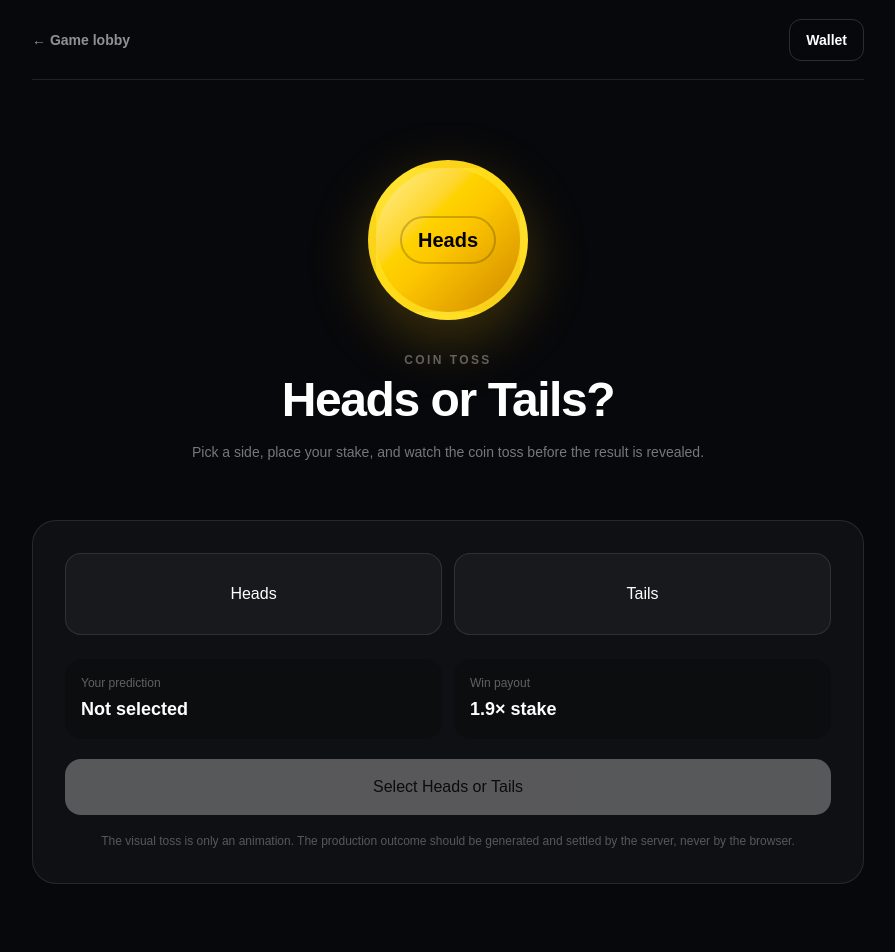
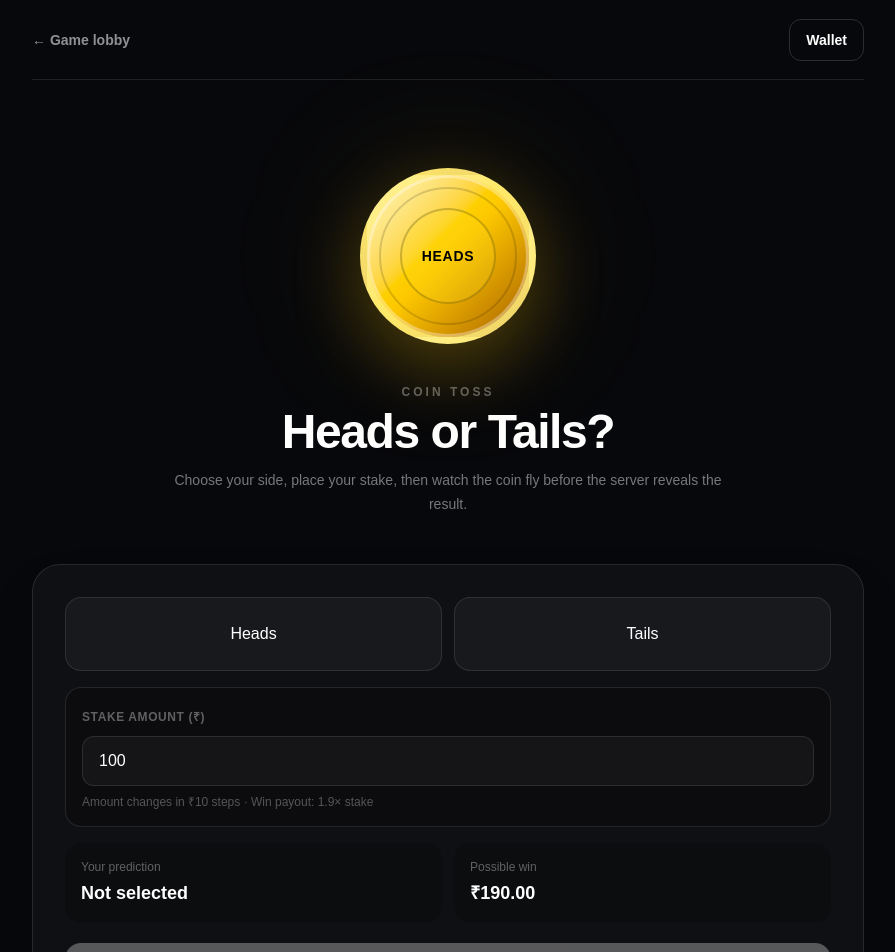
Before and after one commit to Jagdish2729/real-money-games, a Next.js app in the folder apps/web/: page /games/coin-toss in a window 1280 px wide. Shown: the top 952 px of the page, without its empty margins (192-1087 px from the left). Built offline with nearby package versions, Linux system fonts and the light colour scheme; no server answers.

Commit message:
Connect coin toss UI to backend

```diff
--- a/apps/web/app/games/coin-toss/page.tsx
+++ b/apps/web/app/games/coin-toss/page.tsx
@@ -1,31 +1,73 @@
 "use client";
 
-import { useState } from "react";
+import { useEffect, useRef, useState } from "react";
+
+const API_BASE_URL = process.env.NEXT_PUBLIC_API_URL ?? "http://localhost:4000";
+type Side = "Heads" | "Tails";
 
 export default function CoinTossPage() {
-  const [selected, setSelected] = useState<"Heads" | "Tails" | null>(null);
+  const [selected, setSelected] = useState<Side | null>(null);
+  const [stake, setStake] = useState("100");
   const [tossing, setTossing] = useState(false);
-  const [displaySide, setDisplaySide] = useState<"Heads" | "Tails">("Heads");
-  const [result, setResult] = useState<"Heads" | "Tails" | null>(null);
+  const [displaySide, setDisplaySide] = useState<Side>("Heads");
+  const [result, setResult] = useState<Side | null>(null);
+  const [error, setError] = useState<string | null>(null);
+  const tossStartedAt = useRef(0);
 
-  function tossCoin() {
+  useEffect(() => {
+    if (!tossing) return;
+    const interval = window.setInterval(() => {
+      setDisplaySide((current) => current === "Heads" ? "Tails" : "Heads");
+    }, 120);
+    return () => window.clearInterval(interval);
+  }, [tossing]);
+
+  async function tossCoin() {
     if (!selected || tossing) return;
+    const token = localStorage.getItem("accessToken");
+    if (!token) {
+      setError("Please login before playing.");
+      return;
+    }
+
+    const amount = Number(stake);
+    if (!Number.isFinite(amount) || amount <= 0) {
+      setError("Enter a valid stake amount.");
+      return;
+    }
+
+    setError(null);
     setResult(null);
     setTossing(true);
+    tossStartedAt.current = Date.now();
 
-    const finalSide = Math.random() < 0.5 ? "Heads" : "Tails";
-    let count = 0;
-    const interval = window.setInterval(() => {
-      setDisplaySide((current) => current === "Heads" ? "Tails" : "Heads");
-      count += 1;
-      if (count >= 12) {
-        window.clearInterval(interval);
-        setDisplaySide(finalSide);
-        setResult(finalSide);
+    try {
+      const response = await fetch(`${API_BASE_URL}/games/coin-toss/play`, {
+        method: "POST",
+        headers: {
+          "Content-Type": "application/json",
+          Authorization: `Bearer ${token}`,
+        },
+        body: JSON.stringify({ prediction: selected.toUpperCase(), stakeRupees: amount }),
+      });
+
+      const data = await response.json().catch(() => null);
+      if (!response.ok) throw new Error(data?.message ?? "Unable to toss the coin");
+
+      const serverResult: Side = data.result === 1 ? "Heads" : "Tails";
+      const remaining = Math.max(0, 1800 - (Date.now() - tossStartedAt.current));
+      window.setTimeout(() => {
+        setDisplaySide(serverResult);
+        setResult(serverResult);
         setTossing(false);
-      }
-    }, 110);
+      }, remaining);
+    } catch (err) {
+      setTossing(false);
+      setError(err instanceof Error ? err.message : "Unable to toss the coin");
+    }
   }
+
+  const won = result !== null && result === selected;
 
   return (
     <main className="min-h-screen bg-[#07080b] text-white">
@@ -35,38 +77,50 @@ export default function CoinTossPage() {
           <a href="/wallet" className="rounded-xl border border-white/15 px-4 py-2.5 text-sm font-semibold hover:border-white/30">Wallet</a>
         </header>
 
-        <section className="py-10 text-center sm:py-14">
-          <div className="relative mx-auto flex h-52 items-center justify-center [perspective:800px]">
-            <div className={`flex h-36 w-36 items-center justify-center rounded-full border-8 border-yellow-300/80 bg-gradient-to-br from-yellow-200 via-yellow-400 to-yellow-600 text-xl font-black text-black shadow-[0_20px_60px_rgba(234,179,8,0.25)] sm:h-40 sm:w-40 ${tossing ? "animate-[coinToss_0.55s_ease-in-out_infinite]" : ""}`}>
-              <span className="rounded-full border-2 border-black/20 px-4 py-2">{displaySide}</span>
+        <section className="py-8 text-center sm:py-12">
+          <div className="relative mx-auto flex h-64 items-center justify-center [perspective:1000px]">
+            <div className="absolute h-48 w-48 rounded-full bg-yellow-400/10 blur-3xl" />
+            <div className={`coin relative flex h-40 w-40 items-center justify-center rounded-full border-[7px] border-yellow-200/80 bg-gradient-to-br from-yellow-100 via-yellow-400 to-yellow-700 text-black shadow-[0_24px_70px_rgba(234,179,8,0.28),inset_0_0_0_3px_rgba(255,255,255,0.35)] sm:h-44 sm:w-44 ${tossing ? "animate-[coinFlip_0.6s_ease-in-out_infinite]" : ""}`}>
+              <div className="absolute inset-3 rounded-full border-2 border-black/15" />
+              <div className="relative flex h-24 w-24 items-center justify-center rounded-full border-2 border-black/20 bg-yellow-300/25 px-2 text-center text-sm font-black uppercase tracking-wider">
+                {displaySide}
+              </div>
             </div>
           </div>
-          <p className="mt-2 text-xs font-bold uppercase tracking-[0.2em] text-white/35">Coin Toss</p>
+          <p className="text-xs font-bold uppercase tracking-[0.25em] text-white/35">Coin Toss</p>
           <h1 className="mt-2 text-4xl font-black tracking-[-0.03em] sm:text-5xl">Heads or Tails?</h1>
-          <p className="mx-auto mt-4 max-w-xl text-sm leading-6 text-white/45">Pick a side, place your stake, and watch the coin toss before the result is revealed.</p>
-          {tossing && <p className="mt-4 text-sm font-bold text-white/70">Tossing the coin…</p>}
+          <p className="mx-auto mt-3 max-w-xl text-sm leading-6 text-white/45">Choose your side, place your stake, then watch the coin fly before the server reveals the result.</p>
+          {tossing && <p className="mt-4 animate-pulse text-sm font-bold text-yellow-200/80">Flipping in the air…</p>}
         </section>
 
-        <section className="rounded-3xl border border-white/10 bg-white/[0.035] p-5 sm:p-8">
+        <section className="rounded-[28px] border border-white/10 bg-white/[0.035] p-5 shadow-2xl sm:p-8">
           <div className="grid gap-3 sm:grid-cols-2">
             {(["Heads", "Tails"] as const).map((side) => (
-              <button key={side} type="button" onClick={() => { setSelected(side); setResult(null); }} disabled={tossing} className={`rounded-2xl border px-5 py-7 text-xl font-black transition ${selected === side ? "border-white bg-white text-black" : "border-white/10 bg-white/[0.04] hover:border-white/25"} disabled:cursor-not-allowed disabled:opacity-60`} aria-pressed={selected === side}>{side}</button>
+              <button key={side} type="button" onClick={() => { setSelected(side); setResult(null); setError(null); }} disabled={tossing} className={`rounded-2xl border px-5 py-6 text-xl font-black transition-all ${selected === side ? "border-yellow-200 bg-yellow-300 text-black shadow-[0_10px_35px_rgba(234,179,8,0.18)]" : "border-white/10 bg-white/[0.04] hover:border-white/25"} disabled:cursor-not-allowed disabled:opacity-60`} aria-pressed={selected === side}>{side}</button>
             ))}
           </div>
 
-          <div className="mt-6 grid gap-3 sm:grid-cols-2">
-            <div className="rounded-2xl bg-black/20 p-4"><p className="text-xs text-white/35">Your prediction</p><p className="mt-1 text-lg font-bold">{selected ?? "Not selected"}</p></div>
-            <div className="rounded-2xl bg-black/20 p-4"><p className="text-xs text-white/35">Win payout</p><p className="mt-1 text-lg font-bold">1.9× stake</p></div>
+          <div className="mt-4 rounded-2xl border border-white/10 bg-black/20 p-4">
+            <label htmlFor="coin-stake" className="text-xs font-semibold uppercase tracking-wider text-white/35">Stake amount (₹)</label>
+            <input id="coin-stake" type="number" min="10" step="10" inputMode="numeric" value={stake} onChange={(event) => setStake(event.target.value)} disabled={tossing} className="mt-2 w-full rounded-xl border border-white/10 bg-white/[0.04] px-4 py-3 text-lg font-bold outline-none transition focus:border-white/30 disabled:opacity-50" />
+            <p className="mt-2 text-xs text-white/30">Amount changes in ₹10 steps · Win payout: 1.9× stake</p>
           </div>
 
-          {result && <div className="mt-5 rounded-2xl border border-white/10 bg-black/20 p-5"><p className="text-xs font-bold uppercase tracking-[0.18em] text-white/40">Round result</p><p className="mt-2 text-3xl font-black">{result === selected ? "You won!" : "Better luck next time"}</p><p className="mt-3 text-sm text-white/55">The coin landed on <span className="font-bold text-white">{result}</span>.</p><button type="button" onClick={() => setResult(null)} className="mt-5 w-full rounded-2xl border border-white/15 px-5 py-3 text-sm font-bold hover:border-white/30">Play another round</button></div>}
+          <div className="mt-4 grid gap-3 sm:grid-cols-2">
+            <div className="rounded-2xl bg-black/20 p-4"><p className="text-xs text-white/35">Your prediction</p><p className="mt-1 text-lg font-bold">{selected ?? "Not selected"}</p></div>
+            <div className="rounded-2xl bg-black/20 p-4"><p className="text-xs text-white/35">Possible win</p><p className="mt-1 text-lg font-bold">₹{(Number(stake || 0) * 1.9 || 0).toFixed(2)}</p></div>
+          </div>
+
+          {error && <div className="mt-4 rounded-2xl border border-red-400/20 bg-red-400/10 p-4 text-sm font-semibold text-red-200">{error}</div>}
+
+          {result && <div className={`mt-5 rounded-2xl border p-5 ${won ? "border-emerald-400/20 bg-emerald-400/10" : "border-white/10 bg-black/20"}`}><p className="text-xs font-bold uppercase tracking-[0.18em] text-white/40">Round result</p><p className="mt-2 text-3xl font-black">{won ? "You won! 🎉" : "Better luck next time"}</p><p className="mt-3 text-sm text-white/55">The coin landed on <span className="font-bold text-white">{result}</span>. {won ? `Your payout is ₹${(Number(stake) * 1.9).toFixed(2)}.` : "Your stake was lost."}</p><button type="button" onClick={() => { setResult(null); setDisplaySide("Heads"); }} className="mt-5 w-full rounded-2xl border border-white/15 px-5 py-3 text-sm font-bold hover:border-white/30">Play another round</button></div>}
 
           {!result && <button type="button" onClick={tossCoin} disabled={!selected || tossing} className="mt-5 w-full rounded-2xl bg-white px-5 py-4 text-sm font-black text-black transition hover:bg-white/90 disabled:cursor-not-allowed disabled:opacity-30">{tossing ? "Tossing..." : selected ? "Toss Coin" : "Select Heads or Tails"}</button>}
 
-          <p className="mt-4 text-center text-xs leading-5 text-white/30">The visual toss is only an animation. The production outcome should be generated and settled by the server, never by the browser.</p>
+          <p className="mt-4 text-center text-xs leading-5 text-white/30">The browser only animates the toss. The actual outcome is generated securely by the server and settled with the wallet.</p>
         </section>
       </div>
-      <style jsx global>{`@keyframes coinToss { 0% { transform: rotateY(0deg) translateY(0); } 25% { transform: rotateY(180deg) translateY(-22px); } 50% { transform: rotateY(360deg) translateY(0); } 75% { transform: rotateY(540deg) translateY(-22px); } 100% { transform: rotateY(720deg) translateY(0); } }`}</style>
+      <style jsx global>{`@keyframes coinFlip { 0% { transform: translateY(42px) rotateY(0deg) rotateZ(-5deg) scale(0.9); } 20% { transform: translateY(-42px) rotateY(180deg) rotateZ(5deg) scale(1.02); } 50% { transform: translateY(-88px) rotateY(540deg) rotateZ(-4deg) scale(1.08); } 80% { transform: translateY(-32px) rotateY(900deg) rotateZ(4deg) scale(1.01); } 100% { transform: translateY(42px) rotateY(1080deg) rotateZ(-5deg) scale(0.9); } }`}</style>
     </main>
   );
 }
```
